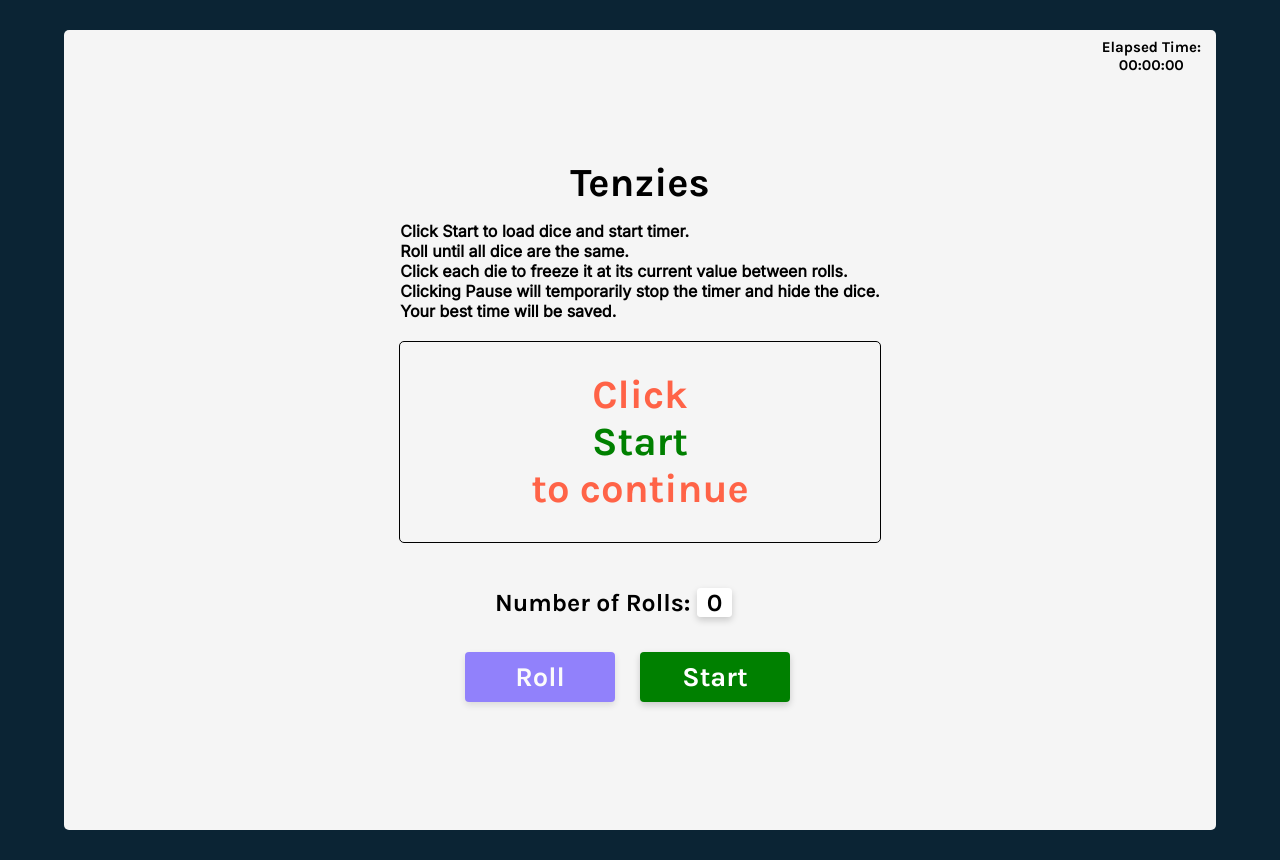
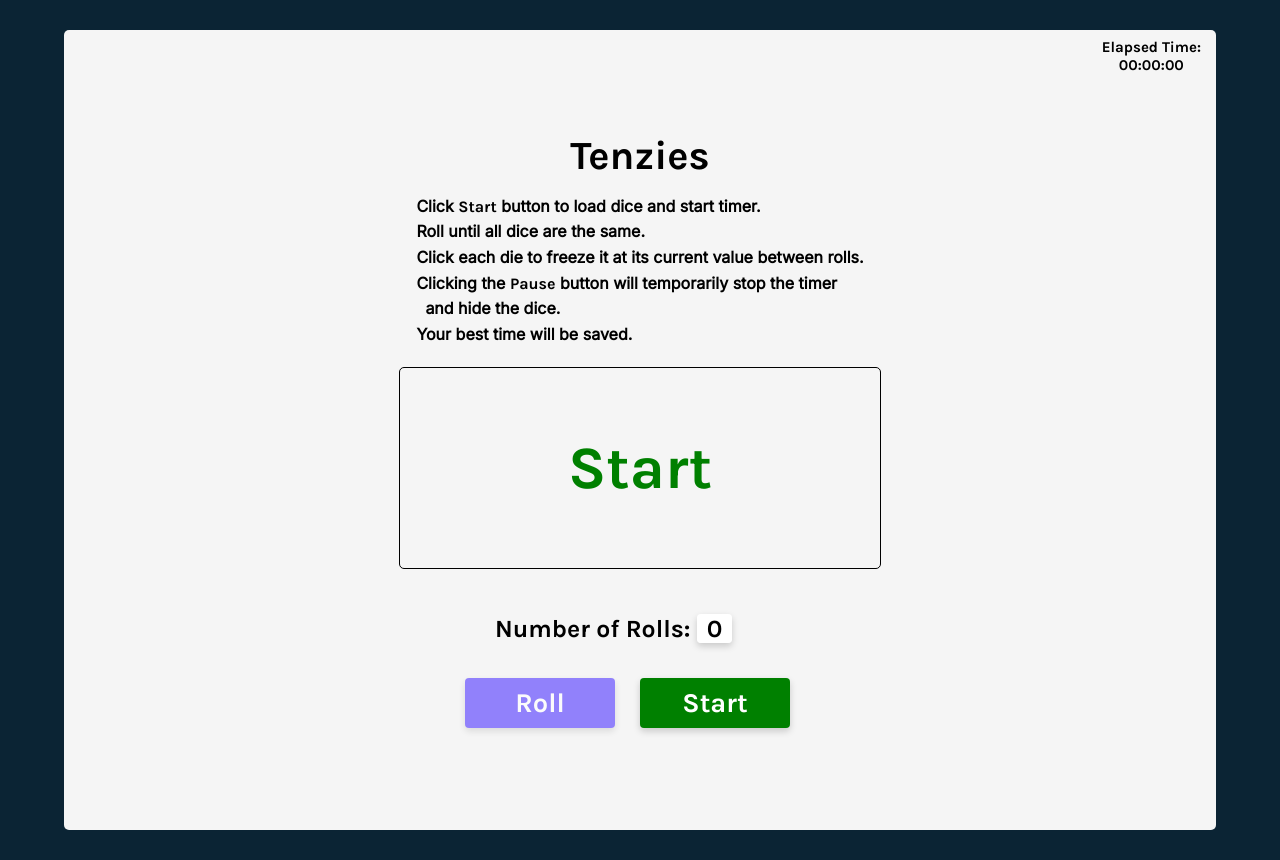
Before and after one commit to essennejaye/tenzies, a React (Create React App) app: page / in a window 1280 px wide. Built offline with nearby package versions, Linux system fonts and the light colour scheme.

Commit message:
added start and pause text

```diff
--- a/src/App.css
+++ b/src/App.css
@@ -36,6 +36,7 @@ main {
   font-weight: 700;
   margin: 15px 0px;
   text-align: left;
+  line-height: 1.6;
 }
 /* dice container and dice */
 .container {
@@ -54,14 +55,18 @@ main {
   gap: 20px;
   margin: 10px;
 }
-.paused {
+/* text inside of die container for start of game and when game is paused */
+h1.pause-text,
+h1.start-text {
   display: flex;
   flex-direction: column;
   text-align: center;
-  font-size: 40px;
+  font-size: 60px;
+}
+h1.pause-text {
   color: tomato;
 }
-.paused span {
+h1.start-text {
   color: green;
 }
 .die-face {
--- a/src/App.js
+++ b/src/App.js
@@ -16,6 +16,12 @@ function App() {
 
   const styles = {
     backgroundColor: intervalId ? 'tomato' : 'green',
+  };
+  const pauseGameStyle = {
+    display: !intervalId && seconds ? 'block' : 'none',
+  };
+  const startGameStyle = {
+    display: !intervalId && !seconds ? 'block' : 'none',
   };
 
   // tracks if game is over and saves best time
@@ -93,6 +99,7 @@ function App() {
 
   function handleClick() {
     // if timer is paused
+    // change display to visible of h1.paused
     if (intervalId) {
       clearInterval(intervalId);
       setIntervalId(0);
@@ -104,6 +111,7 @@ function App() {
     }, 1000);
     setIntervalId(newIntervalId);
     setDisableRollBtn(false);
+    // change display to hidden of h1.paused
   }
 
   const dieElements = dice.map((die) => (
@@ -121,21 +129,25 @@ function App() {
       {tenzies && <Confetti />}
       <h1 className='title'>Tenzies</h1>
       <p className='instructions'>
-        Click Start to load dice and start timer. <br />
+        Click <span>Start</span> button to load dice and start timer. <br />
         Roll until all dice are the same. <br />
         Click each die to freeze it at its current value between rolls. <br />
-        Clicking Pause will temporarily stop the timer and hide the dice.
+        Clicking the <span>Pause</span> button will temporarily stop the timer
+        <br />
+        &nbsp;&nbsp;and hide the dice.
         <br />
         Your best time will be saved.
       </p>
 
       <div className='container'>
+        <h1 className='start-text' style={startGameStyle}>
+          Start
+        </h1>
         {intervalId ? (
           <div className='die-container'>{dieElements}</div>
         ) : (
-          <h1 className='paused'>
-            Click <span> Start </span>
-            to continue
+          <h1 className='pause-text' style={pauseGameStyle}>
+            Paused
           </h1>
         )}
       </div>
```
